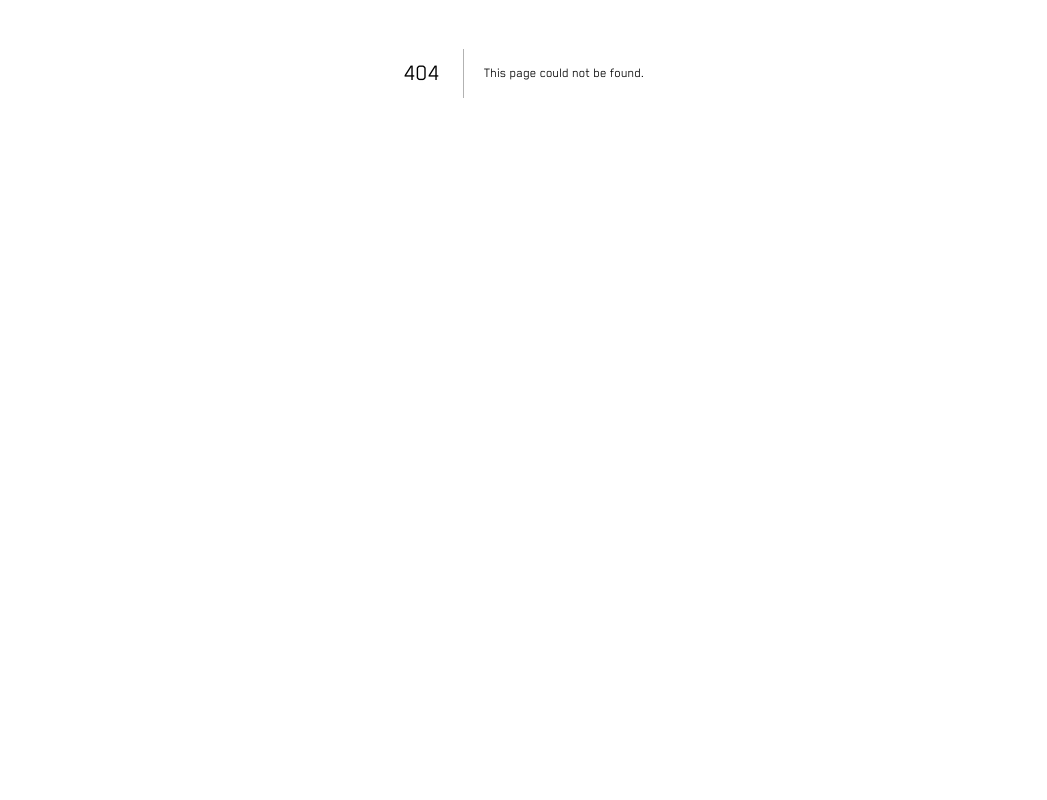
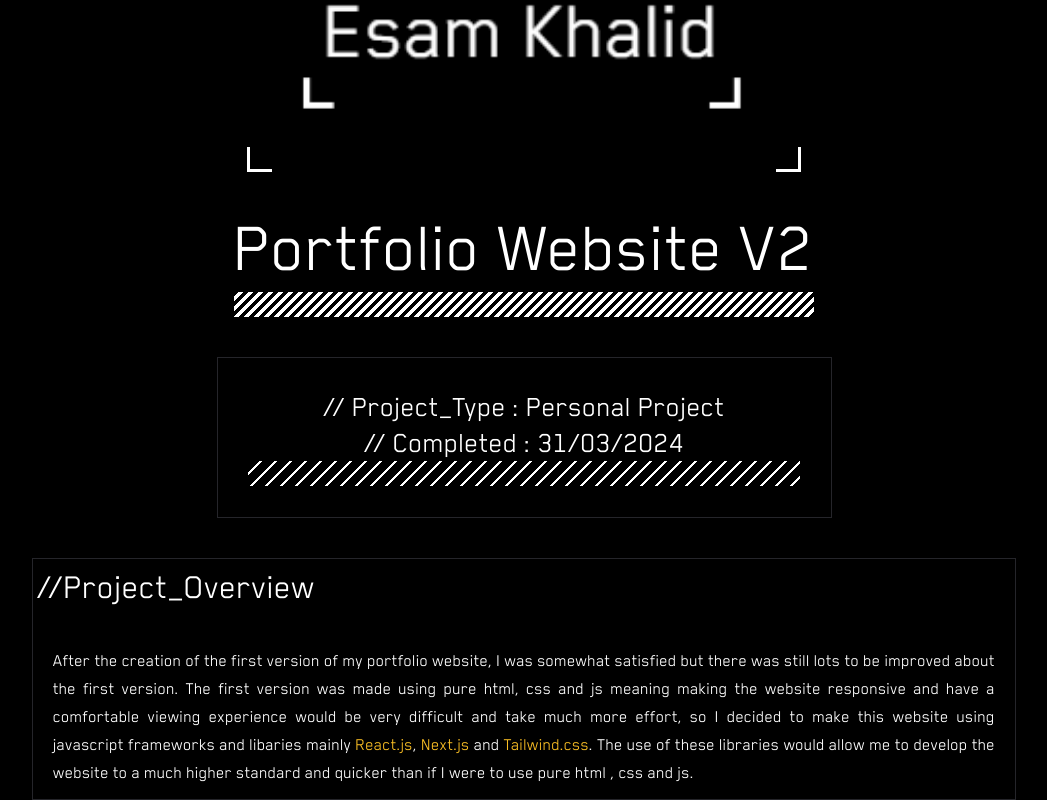
Before and after one commit to EsamKhalid/portfolio-website-v2, a Next.js app: page /ProjectsPage/PortfolioWesbiteV2 in a window 1280 px wide. Before the commit this address had no page. Shown: the part 327-1127 px from the top of the page, without its empty margins (116-1163 px from the left). Before the commit the page ends 800 px from the top, so only its background shows below. Built offline with nearby package versions, Linux system fonts and the light colour scheme.

Commit message:
added portfolio site v2

```diff
--- /dev/null
+++ b/app/ProjectsPage/PortfolioWesbiteV2/page.tsx
@@ -0,0 +1,45 @@
+import React from "react";
+
+import Image from "next/image";
+
+import webv2pic from "@/Images/webv2pic.png";
+
+import Project from "@/components/ProjectsSection/Project";
+
+export default function page() {
+  return (
+    <>
+      <Project
+        ProjectName="Portfolio Website V2"
+        ProjectImage={webv2pic}
+        ProjectType="Personal Project"
+        EndDate="31/03/2024"
+      >
+        <p className="text-lg text-justify mx-5 my-3">
+          <br />
+          After the creation of the first version of my portfolio website, I was
+          somewhat satisfied but there was still lots to be improved about the
+          first version. The first version was made using pure html, css and js
+          meaning making the website responsive and have a comfortable viewing
+          experience would be very difficult and take much more effort, so I
+          decided to make this website using javascript frameworks and libaries
+          mainly{" "}
+          <span className="text-cybpnk-ylw2">
+            <a>React.js</a>
+          </span>
+          ,{" "}
+          <span className="text-cybpnk-ylw2">
+            <a>Next.js</a>
+          </span>{" "}
+          and{" "}
+          <span className="text-cybpnk-ylw2">
+            <a>Tailwind.css</a>
+          </span>
+          . The use of these libraries would allow me to develop the website to
+          a much higher standard and quicker than if I were to use pure html ,
+          css and js.
+        </p>
+      </Project>
+    </>
+  );
+}
--- a/app/ProjectsPage/page.tsx
+++ b/app/ProjectsPage/page.tsx
@@ -11,6 +11,7 @@ import placeholder from "../../Images/placeholder.avif";
 import alvl from "@/Images/alevelproj.png";
 import iad1pic from "@/Images/iad1pic.png";
 import webv1pic from "@/Images/webv1pic.png";
+import webv2pic from "@/Images/webv2pic.png";
 
 export default function Page() {
   const tilesList = [
@@ -41,8 +42,8 @@ export default function Page() {
     <ProjectTile
       className=""
       key={4}
-      ProjectTitle="Project Four"
-      ImageSource={placeholder}
+      ProjectTitle="Portfolio Wesbite V2"
+      ImageSource={webv2pic}
       ProjectType="Personal Project"
       EndDate={new Date("2024-06-22")}
     />,
```
Also changed, not shown: Images/webv2pic.png (added).
